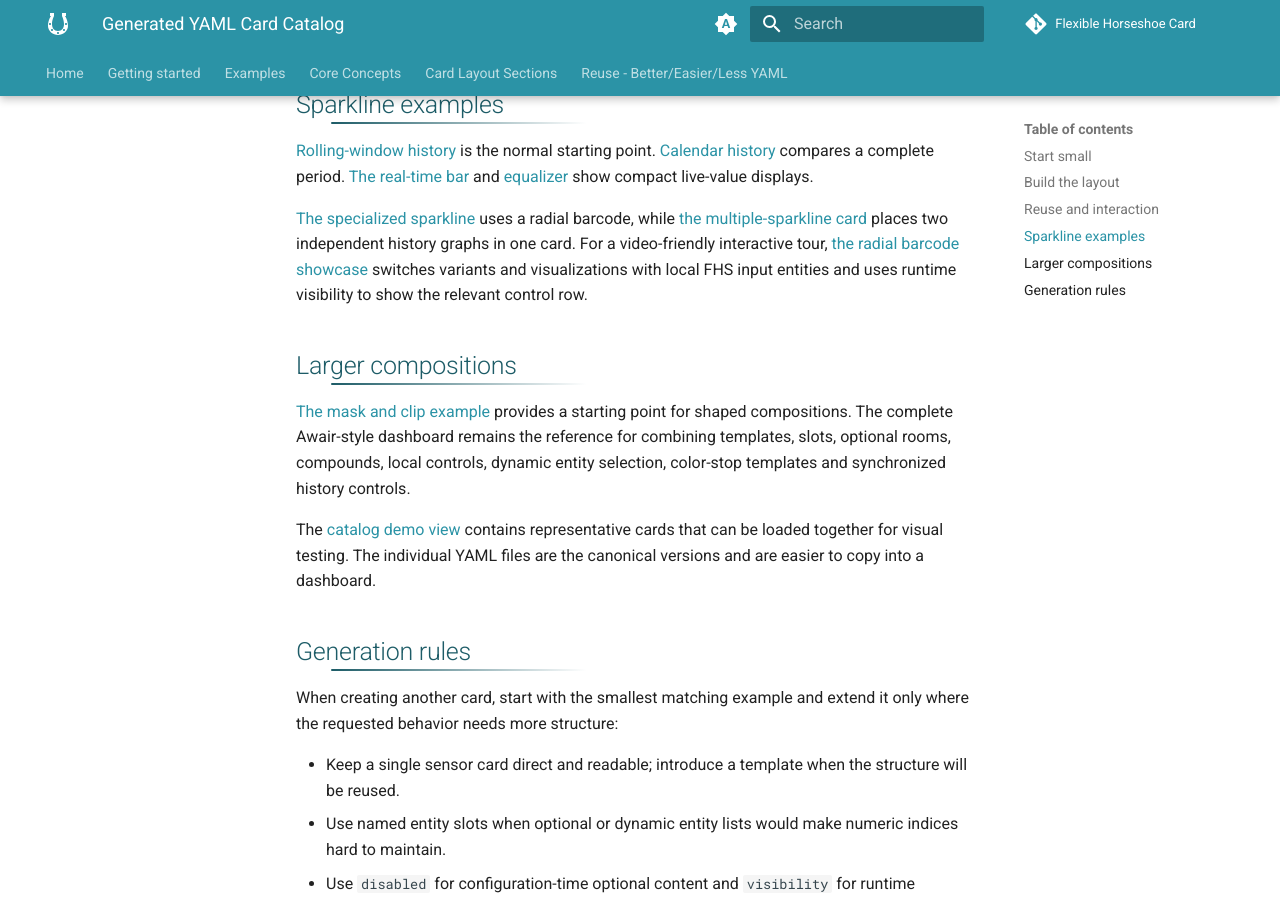
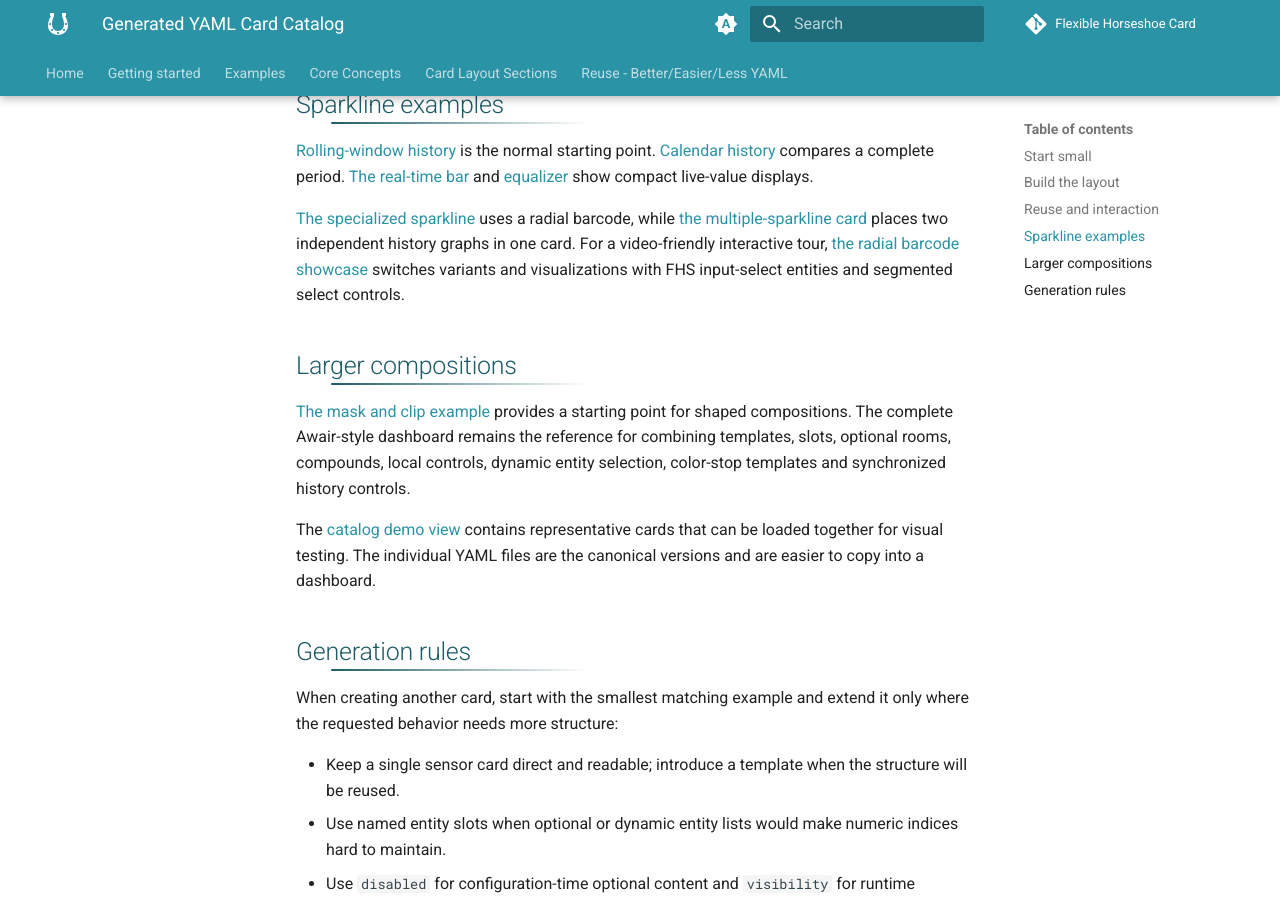
Before and after one commit to AmoebeLabs/flex-horseshoe-card, an MkDocs documentation site: the page built from docs/docs/examples/generated-card-catalog.md, in a window 1280 px wide and 900 px high, scrolled down 1212 px. Built offline with MkDocs 1.6.1 and Material for MkDocs 9.7.7, drawn with Linux system fonts in a browser that asks for light colours; comment, search, counter and statistics services are not loaded.

Commit message:
Update generated catalog showcases

```diff
--- a/docs/docs/examples/generated-card-catalog.md
+++ b/docs/docs/examples/generated-card-catalog.md
@@ -39,7 +39,7 @@ The color behavior is demonstrated separately by [color stops](https://github.co
 
 [Rolling-window history](https://github.com/AmoebeLabs/flex-horseshoe-card/blob/master/examples/generated/19-sparkline-history.yaml) is the normal starting point. [Calendar history](https://github.com/AmoebeLabs/flex-horseshoe-card/blob/master/examples/generated/20-sparkline-calendar.yaml) compares a complete period. [The real-time bar](https://github.com/AmoebeLabs/flex-horseshoe-card/blob/master/examples/generated/21-sparkline-realtime-bar.yaml) and [equalizer](https://github.com/AmoebeLabs/flex-horseshoe-card/blob/master/examples/generated/22-sparkline-equalizer.yaml) show compact live-value displays.
 
-[The specialized sparkline](https://github.com/AmoebeLabs/flex-horseshoe-card/blob/master/examples/generated/23-sparkline-specialized.yaml) uses a radial barcode, while [the multiple-sparkline card](https://github.com/AmoebeLabs/flex-horseshoe-card/blob/master/examples/generated/24-multiple-sparklines.yaml) places two independent history graphs in one card. For a video-friendly interactive tour, [the radial barcode showcase](https://github.com/AmoebeLabs/flex-horseshoe-card/blob/master/examples/generated/26-radial-barcode-showcase.yaml) switches variants and visualizations with local FHS input entities and uses runtime visibility to show the relevant control row.
+[The specialized sparkline](https://github.com/AmoebeLabs/flex-horseshoe-card/blob/master/examples/generated/23-sparkline-specialized.yaml) uses a radial barcode, while [the multiple-sparkline card](https://github.com/AmoebeLabs/flex-horseshoe-card/blob/master/examples/generated/24-multiple-sparklines.yaml) places two independent history graphs in one card. For a video-friendly interactive tour, [the radial barcode showcase](https://github.com/AmoebeLabs/flex-horseshoe-card/blob/master/examples/generated/26-radial-barcode-showcase.yaml) switches variants and visualizations with FHS input-select entities and segmented select controls.
 
 ## Larger compositions
 
```
Also changed, not shown: 4 other files.
